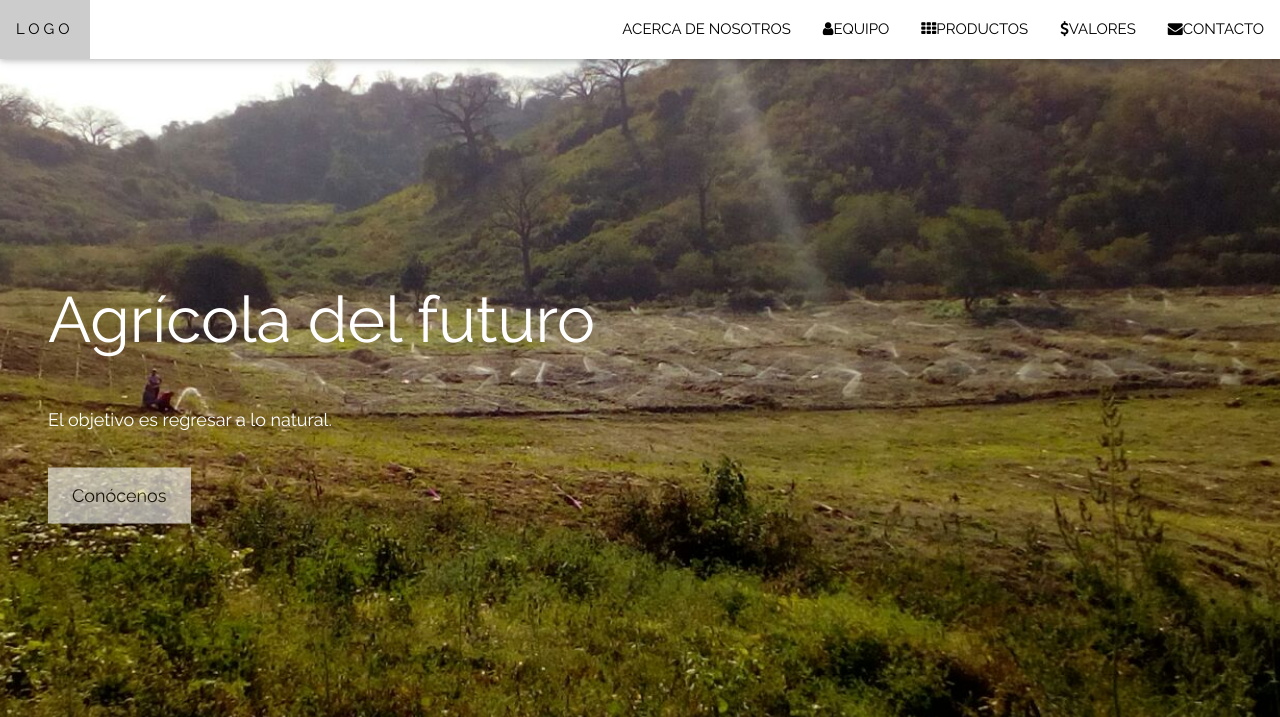
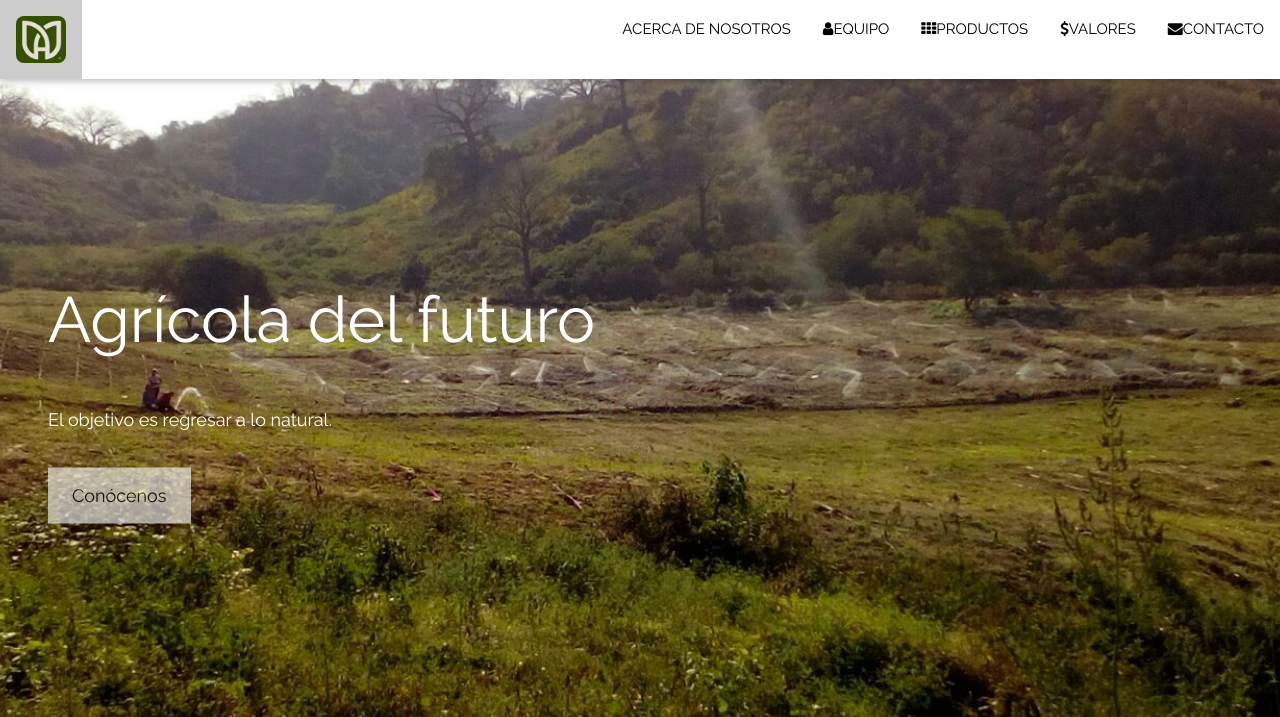
Before and after one commit to adrianostaiza/adrianostaiza.github.io, a plain HTML site: page index.html in a window 1280 px wide. Shown: the top 717 px of the page. Drawn offline with nearby package versions, Linux system fonts and the light colour scheme; some packages are replaced by stand-ins of ours.

Commit message:
Cambio Logo

```diff
--- a/index.html
+++ b/index.html
@@ -28,7 +28,9 @@ body, html {
 <!-- Navbar (sit on top) -->
 <div class="w3-top">
   <div class="w3-bar w3-white w3-card" id="myNavbar">
-    <a href="#home" class="w3-bar-item w3-button w3-wide">LOGO</a>
+     <a href="#home" class="w3-bar-item w3-button w3-wide">
+		<img class="w3-image w3-round-large" src="images/Agrifuturo.png" alt="Agrifuturo" width="50" height="50">
+	</a>
     <!-- Right-sided navbar links -->
     <div class="w3-right w3-hide-small">
       <a href="#about" class="w3-bar-item w3-button">ACERCA DE NOSOTROS</a>
```
